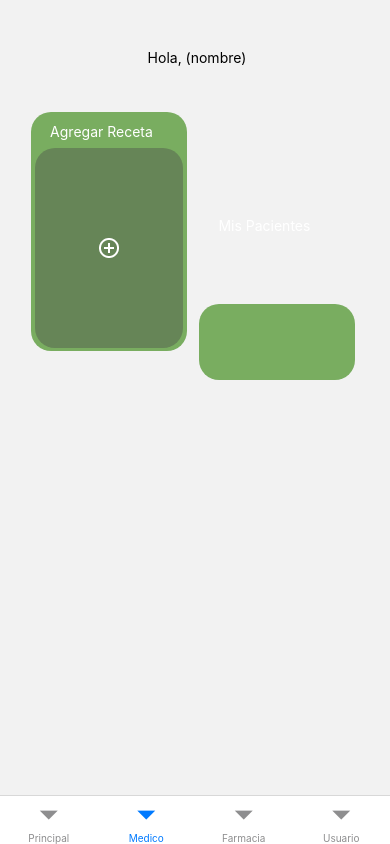
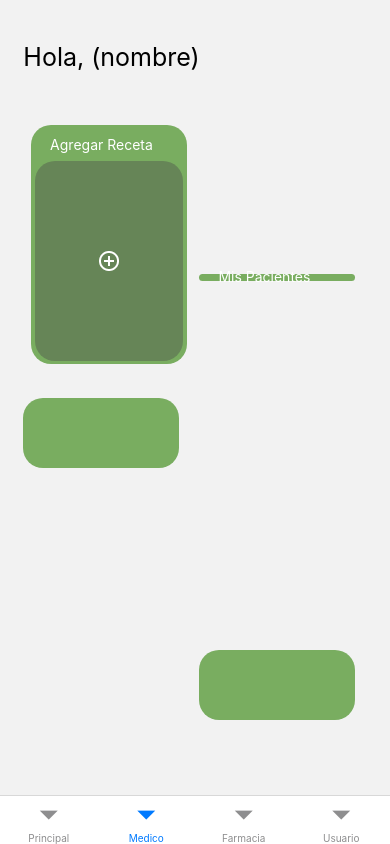
Before and after one commit to FacuVaisberg/Front-Proyecto-Final, a React Native app: screen /Medico in a window 390 px wide. Built offline with nearby package versions, Linux system fonts and the light colour scheme.

Commit message:
tratando de arreglar homeMedico

```diff
--- a/src/screens/HomeMedico.js
+++ b/src/screens/HomeMedico.js
@@ -10,6 +10,7 @@ const HomeMedico = () => {
   const navigation =useNavigation();
   return (
   <>
+    <View style={styles.container}>
       <Text style={styles.titulo}> Hola, (nombre)</Text>
       <View style={styles.box}>
         <Text style={styles.tituloAgregarReceta}> Agregar Receta</Text>
@@ -38,15 +39,20 @@ const HomeMedico = () => {
         <View style={styles.box3}>
           <Text style={styles.tituloRecetasSubidas}> Recetas Subidas</Text>
             <View style={styles.miniBox3}>
+
             </View>
         </View>
       </TouchableOpacity>
+    </View>
   </>
   );
 };
 
 const styles = StyleSheet.create({
-
+  container: {
+    height: '100%',
+    width: '100%',
+  },
   box: {
     backgroundColor: "#79AD60",
     display: "flex",
@@ -69,36 +75,33 @@ box1: {
   width: "40%",
   borderRadius:20,
   left:'50.93%',
-  top:'19.52%',
+  top:"19.52%"
 },
 box2: {
   backgroundColor: "#79AD60",
     display: "flex",
     flexDirection: "row",
     justifyContent: "center",
-    width: "100%",
     border: 0,
     /* position: "fixed", */
-    height: 279,
-    width: 187,
+    height: "30%",
+    width: "40%",
     borderRadius:20,
-    top:411,
     marginLeft:23,
+    top:"44.09%"
 },
 box3: {
   backgroundColor: "#79AD60",
   display: "flex",
   flexDirection: "row",
   justifyContent: "center",
-  width: "100%",
   border: 0,
-  height: 279,
-  width: 187,
+  height: "30%",
+  width: "40%",
+  left:'50.93%',
+  top:'51.93%',
   borderRadius:20,
-  marginLeft:219,
-  marginRight:24,
  /*  position: "fixed", */
-  top:484,
 },
 miniBox: {
   backgroundColor: "#668557",
@@ -117,8 +120,8 @@ miniBox1: {
   justifyContent: "center",
   width: "100%",
   border: 0,
-  height: 234,
-  width: 177,
+  height: "29.93%",
+  width: "43.48%",
   left: 0,
   /* position: "fixed", */
   top: 222,
@@ -204,20 +207,17 @@ width: 175,
 marginLeft:22,
 },
 titulo:{
-  top:49,
+  top:"5.25%",
   color: "#000000",
-  /*fontFamily: "Jacques Francois-Regular",*
+  left:"4.18%",
+  /* fontFamily: "Jacques Francois-Regular", */
   fontSize: 25,
-  marginLeft:22,
-  letterSpacing: 0,
   /*lineHeight: "normal",*/
   /* position: "fixed", */
-  textAlign: "center",
-/*   width: 104, */
 
 },
 tituloMisPacientes:{
-  top:"0%",
+  top:"6.45%",
   color: "#ffffff",
 /*fontFamily: "Jacques Francois-Regular",*
 fontSize: 14,
--- a/src/screens/LogInScreen.js
+++ b/src/screens/LogInScreen.js
@@ -75,6 +75,7 @@ const styles = StyleSheet.create({
   container: {
     height: '100%',
     width: '80%',
+    alignItems:'center',
   },
   inputContainer: {
     flexDirection: 'row',
```
Lines whose indentation alone changed are shown as unchanged.
